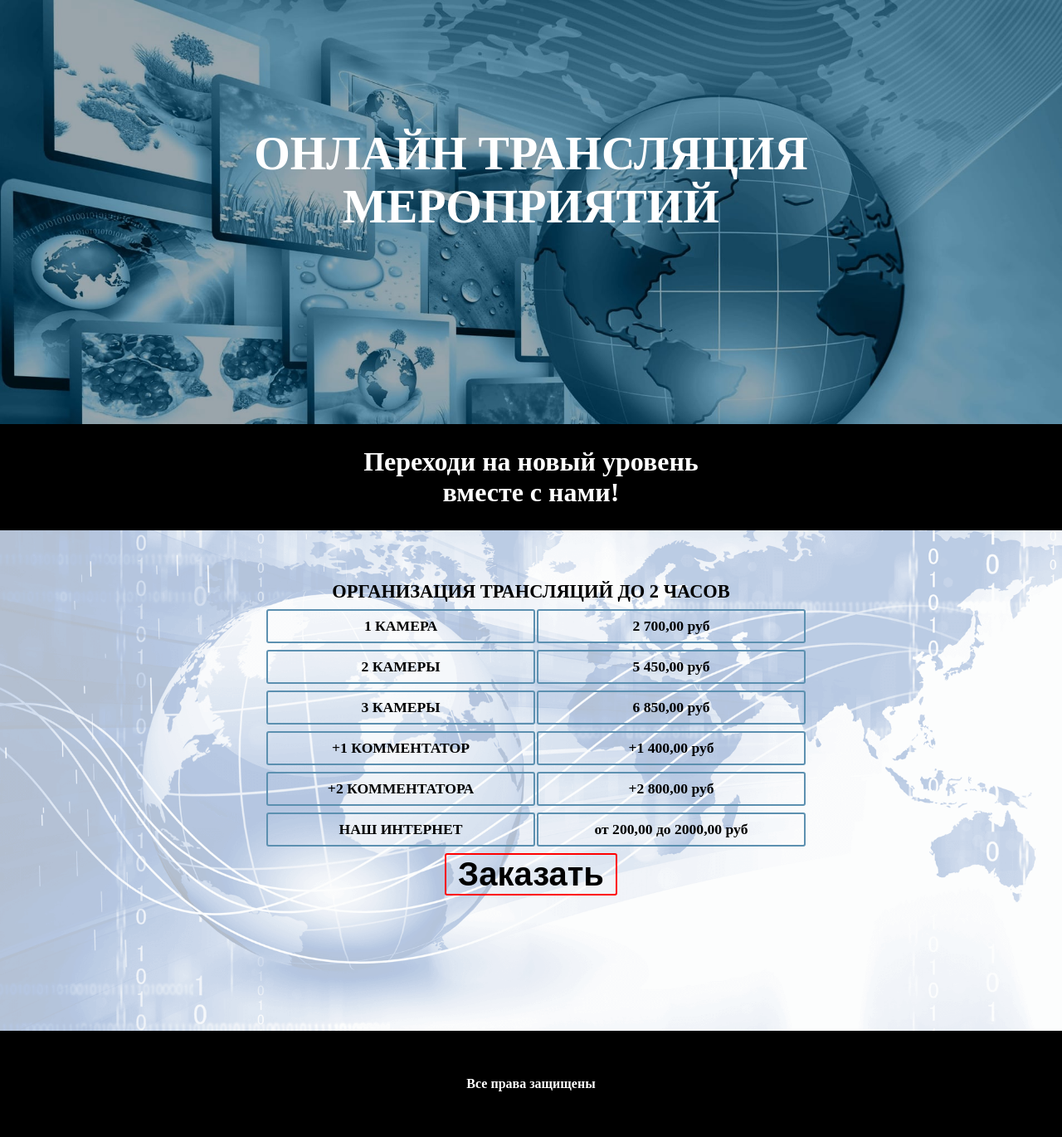
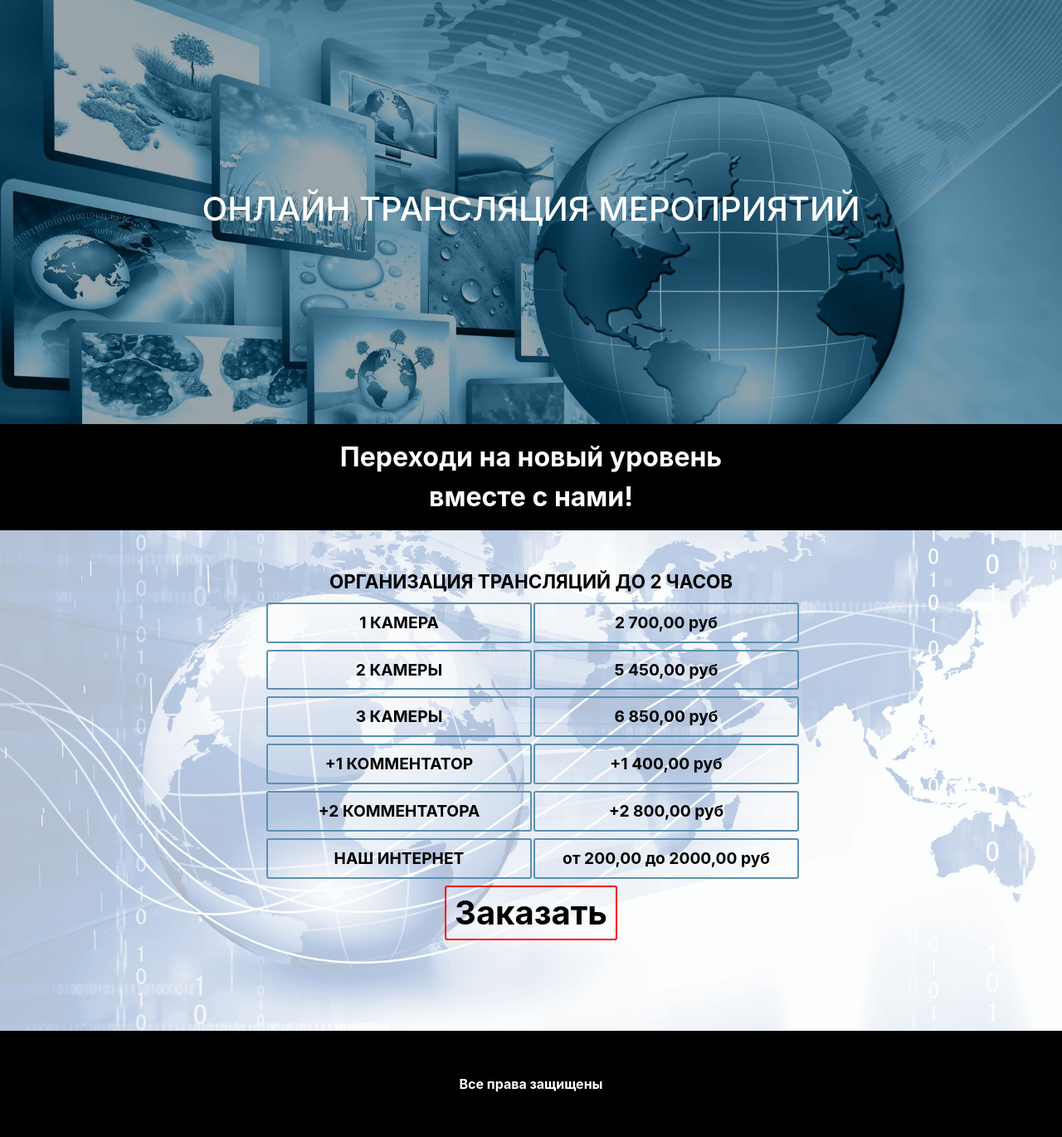
Before and after one commit to afrolovskiy/event-streaming, a Django app: page / in a window 1280 px wide. Shown: the whole page at 83% size. Run offline with Django 3.2, Linux system fonts and the light colour scheme; some libraries are stand-ins or nearby versions.

Commit message:
Fix title

```diff
--- a/landing/static/css/index.css
+++ b/landing/static/css/index.css
@@ -15,21 +15,19 @@ body {
 
 .title-background {
   width: 100%;
-  display: block;
+  position: relative;
 }
 
 .title-content {
   z-index: 100;
-  font-size: 3.5rem;
+  position: absolute;
+  left: 50%;
+  top: 50%;
+  transform: translate(-50%, -50%);
   font-weight: bold;
   color: white;
   text-transform: uppercase;
   text-align: center;
-  position: absolute;
-  top: 30%;
-  left: 20%;
-  right: 20%;
-  bottom: 30%;
 }
 
 .slogan {
@@ -65,12 +63,13 @@ body {
   text-align: center;
   position: absolute;
   width: 100%;
-  top: 10%;
+  top: 0;
 }
 
 .price-title {
-  font-size: 1.4rem;
+  font-size: 1.4em;
   text-transform: uppercase;
+  margin-top: 2.0em;
 }
 
 .price-item {
@@ -80,7 +79,8 @@ body {
   width: 50%;
   margin-top: 0.5rem;
   margin-bottom: 0.5rem;
-  font-size: 1.1rem;
+  font-size: 1.2em;
+  font-weight: bold;
 }
 
 .price-name {
--- a/landing/templates/index.html
+++ b/landing/templates/index.html
@@ -11,14 +11,17 @@
             <!-- JQuery UI CSS -->
             <link rel="stylesheet" href="//code.jquery.com/ui/1.12.1/themes/base/jquery-ui.css">
 
+            <!-- Bootstrap CSS -->
+            <link rel="stylesheet" href="//stackpath.bootstrapcdn.com/bootstrap/4.1.3/css/bootstrap.min.css" integrity="sha384-MCw98/SFnGE8fJT3GXwEOngsV7Zt27NXFoaoApmYm81iuXoPkFOJwJ8ERdknLPMO" crossorigin="anonymous">
+
             <!-- Custom CSS -->
             <link href="{% static 'css/index.css' %}" rel="stylesheet">
     </head>
     <body>
         <div class="title">
             <img class="title-background" src="{% static 'images/title.jpg' %}" />
-            <div class="title-content">
-                Онлайн трансляция мероприятий
+            <div class="container title-content">
+                <h1>Онлайн трансляция мероприятий</h1>
             </div>
         </div>
         <div class="slogan">
```
